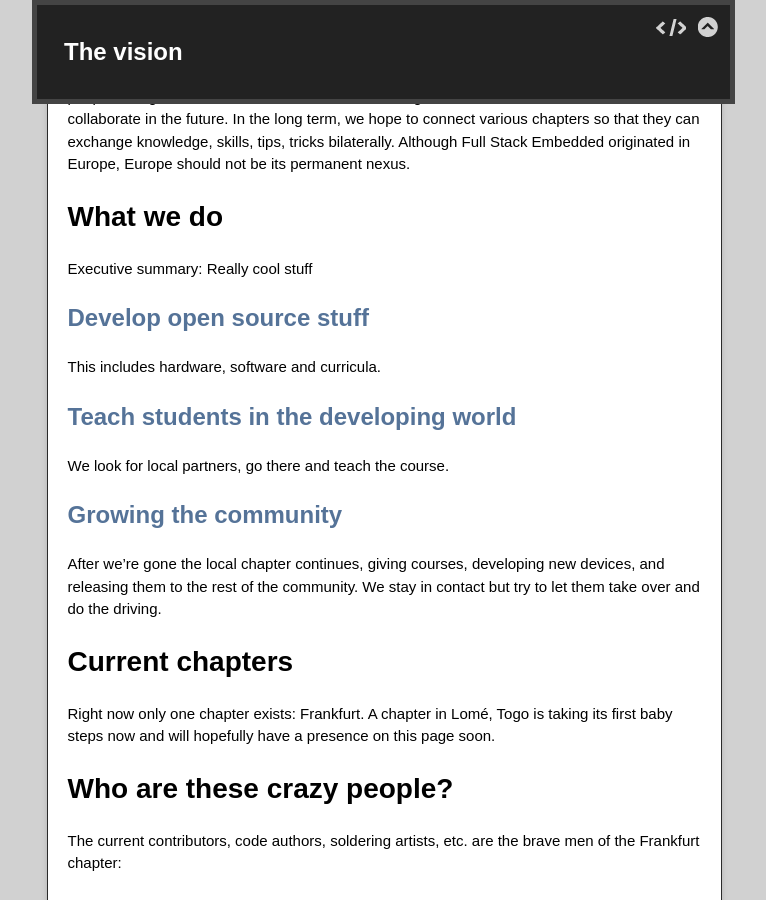
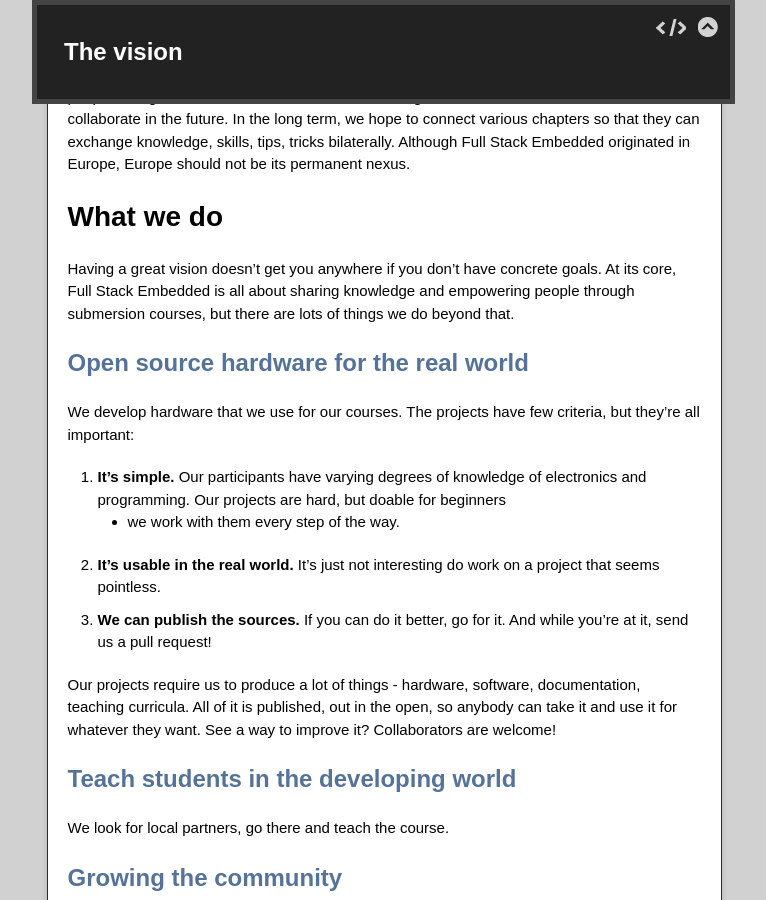
Before and after one commit to wdherndon/FullStackEmbedded.github.io, a Jekyll site: the page built from index.md, in a window 1280 px wide and 900 px high, scrolled down 1998 px. Shown: the whole window, without its empty margins (256-1022 px from the left). Built offline with Jekyll 4.4.1, drawn with Linux system fonts in a browser that asks for light colours; nearby versions of some CDN libraries.

Commit message:
Section on FOSS

```diff
--- a/index.md
+++ b/index.md
@@ -87,10 +87,27 @@
 Embedded originated in Europe, Europe should not be its permanent nexus.
 
 # What we do
-Executive summary: Really cool stuff
+Having a great vision doesn't get you anywhere if you don't have concrete
+goals. At its core, Full Stack Embedded is all about sharing knowledge and
+empowering people through submersion courses, but there are lots of things we
+do beyond that.
 
-## Develop open source stuff
-This includes hardware, software and curricula.
+## Open source hardware for the real world
+We develop hardware that we use for our courses. The projects have few
+criteria, but they're all important:
+
+1. **It's simple.** Our participants have varying degrees of knowledge of
+   electronics and programming. Our projects are hard, but doable for beginners
+   - we work with them every step of the way.
+1. **It's usable in the real world.** It's just not interesting do work on a
+   project that seems pointless.
+1. **We can publish the sources.** If you can do it better, go for it. And
+   while you're at it, send us a pull request!
+
+Our projects require us to produce a lot of things - hardware, software,
+documentation, teaching curricula. All of it is published, out in the open, so
+anybody can take it and use it for whatever they want. See a way to improve it?
+Collaborators are welcome!
 
 ## Teach students in the developing world
 We look for local partners, go there and teach the course.
```
